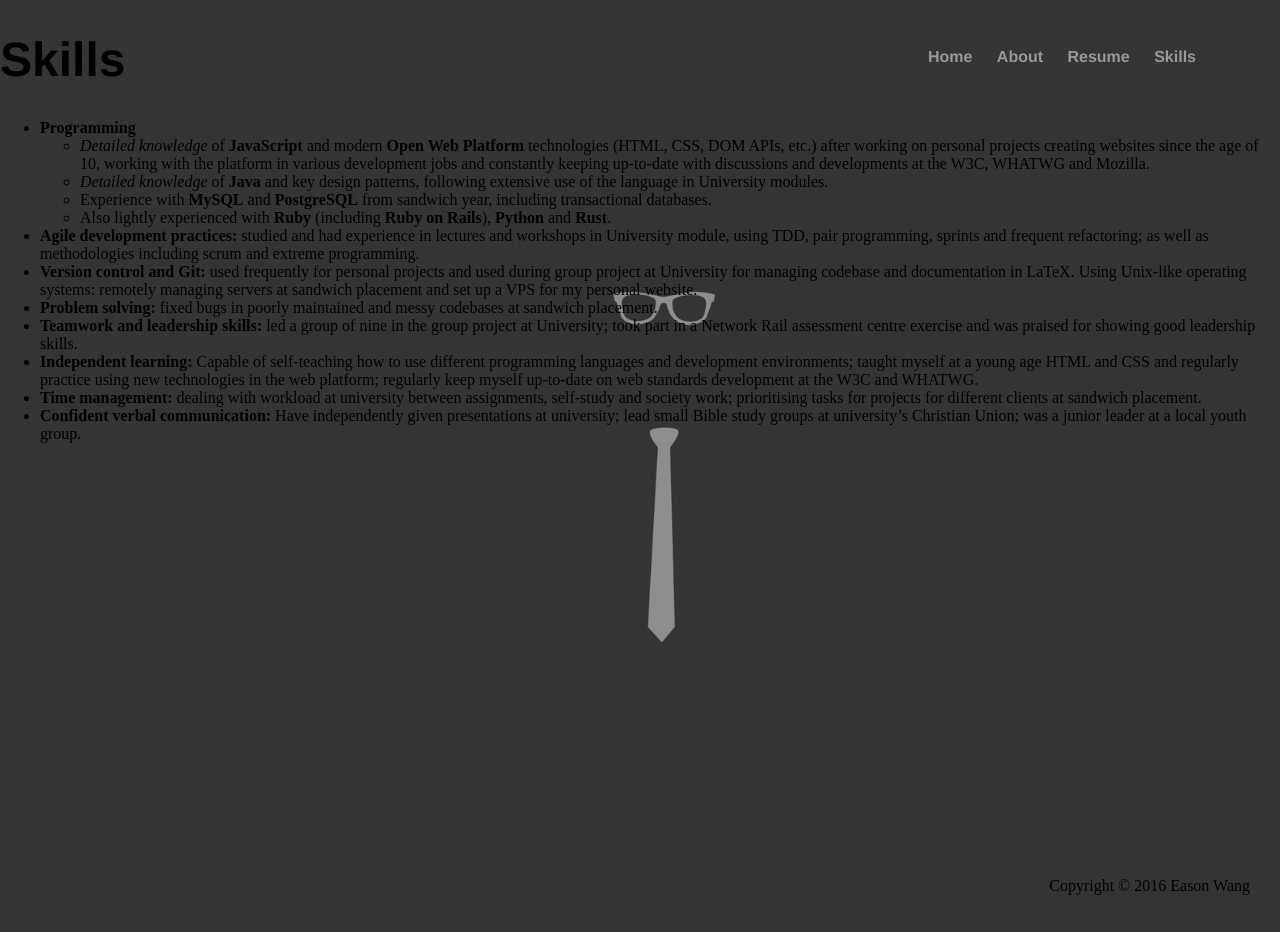
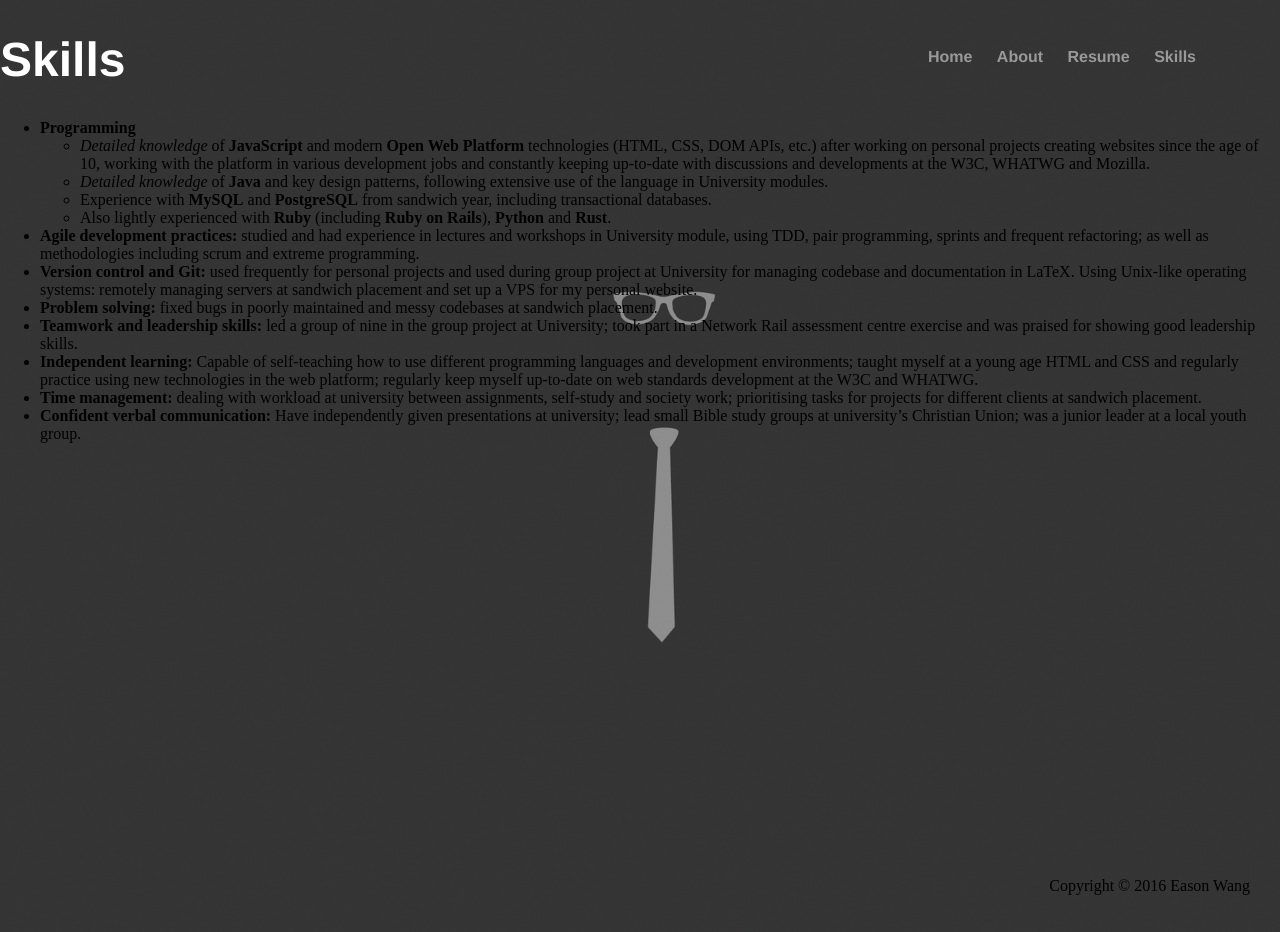
Before and after one commit to Eason666/Easonwang.github.io, a Jekyll site: the page built from blog/index.html, in a window 1280 px wide. Built offline with Jekyll 4.4.1, drawn with Linux system fonts in a browser that asks for light colours.

Commit message:
Update main.css

```diff
--- a/css/main.css
+++ b/css/main.css
@@ -98,3 +98,9 @@ ul.posts li {
 	left: 5%;
 	text-align: left;
 }
+
+#skills{
+color:#ffffff;
+	left: 5%;
+	text-align: left;
+}
```
